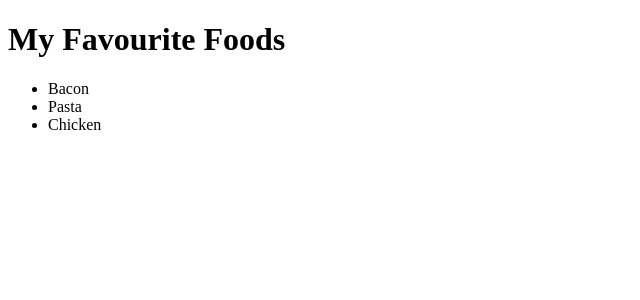
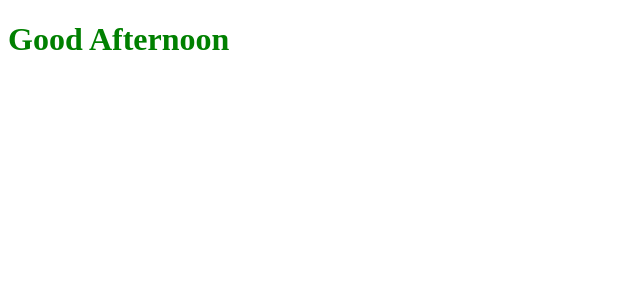
Before and after one commit to taniamoses900-png/angela-bootcamp, a React (Vite) app in the folder react-bootcamp/my-react-app/: page / in a window 1280 px wide. Shown: the top 300 px of the page, without its empty margins (0-640 px from the left). Built offline with nearby package versions, Linux system fonts and the light colour scheme.

Commit message:
refactor(react): separate dynamic greeting logic into Heading component

```diff
--- a/react-bootcamp/my-react-app/src/App.jsx
+++ b/react-bootcamp/my-react-app/src/App.jsx
@@ -1,11 +1,9 @@
 import Heading from "./components/Heading.jsx";
-import List from "./components/List.jsx";
 
 function App() {
   return (
     <div>
       <Heading />
-      <List />
     </div>
   );
 }
--- a/react-bootcamp/my-react-app/src/components/Heading.jsx
+++ b/react-bootcamp/my-react-app/src/components/Heading.jsx
@@ -1,5 +1,26 @@
 function Heading() {
-  return <h1>My Favourite Foods</h1>;
+  const time = new Date().getHours();
+  let greeting = "";
+  const headingStyle = {
+    color: "",
+  };
+
+  if (time < 12) {
+    greeting = "Good Morning";
+    headingStyle.color = "red";
+  } else if (time < 18) {
+    greeting = "Good Afternoon";
+    headingStyle.color = "green";
+  } else {
+    greeting = "Good Evening";
+    headingStyle.color = "blue";
+  }
+
+  return (
+    <h1 className="heading" style={headingStyle}>
+      {greeting}
+    </h1>
+  );
 }
 
 export default Heading;
```
